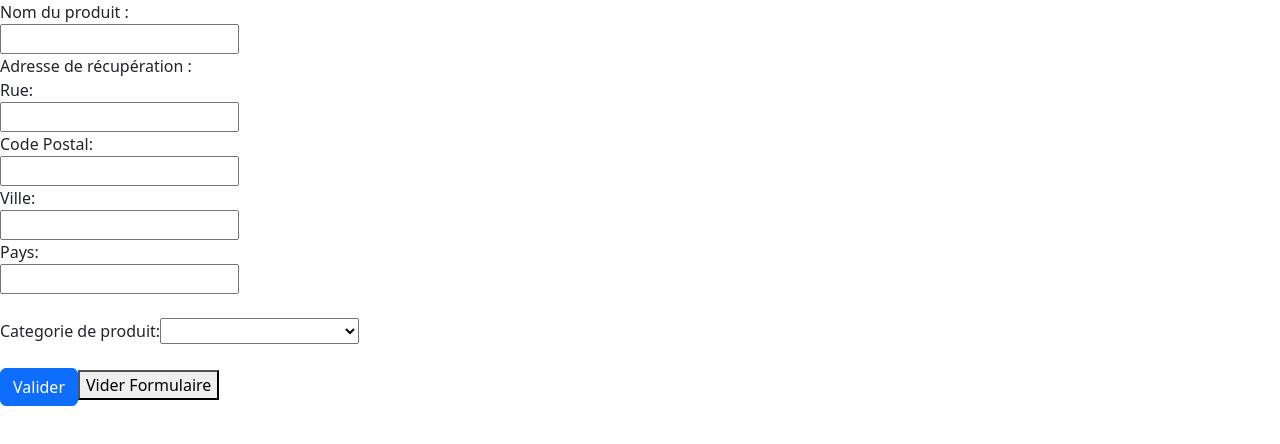
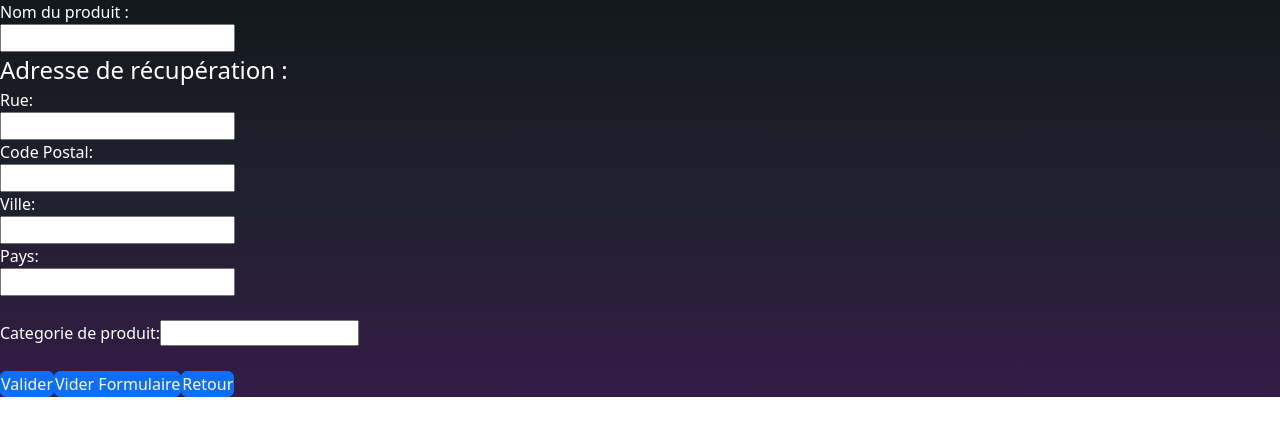
Before and after one commit to Mikrofus/projetTI2022, an Angular app: page /form-add-auction in a window 1280 px wide. Shown: the top 444 px of the page. Built offline with nearby package versions, Linux system fonts and the light colour scheme.

Commit message:
css + Ajout d'un Bouton retour + création de la route

```diff
--- a/src/app/app-routing.module.ts
+++ b/src/app/app-routing.module.ts
@@ -16,7 +16,7 @@ const routes:Routes=[
   },
 
   {
-    path:'', component:PageAccueilComponent
+    path:'root', component:PageAccueilComponent
   },
 
   {
--- a/src/app/form-add-auction/form-add-auction.component.css
+++ b/src/app/form-add-auction/form-add-auction.component.css
@@ -0,0 +1,10 @@
+*{
+  margin:0;
+  padding: 0;
+  color: white;
+
+}
+
+div{
+  background: linear-gradient(#13181d, #20212e, #341b47);
+}
--- a/src/app/form-add-auction/form-add-auction.component.html
+++ b/src/app/form-add-auction/form-add-auction.component.html
@@ -6,8 +6,8 @@
           <label>Nom du produit :</label><br>
           <input type="text" ngModel name="nameAuction">
           <br>
-          <label>Adresse de récupération :</label>
-          <br>
+          <fieldset>
+            <legend>Adresse de récupération :</legend>
             <label>Rue:</label><br>
             <input type="text" ngModel name="street"><br>
             <label>Code Postal:</label><br>
@@ -16,6 +16,7 @@
             <input  type="text" ngModel name="city"><br>
             <label>Pays:</label><br>
             <input  type="text" ngModel name="country"><br>
+          </fieldset>
           <br>
           <label>Categorie de produit:</label>
           <select ngModel name="Categorie">
@@ -25,9 +26,12 @@
           </select>
           <br><br>
           <button class="btn btn-primary">Valider</button>
-          <button type="button" (click)="resetForm(auctionForm)">Vider Formulaire</button>
+          <button class="btn btn-primary" type="button" (click)="resetForm(auctionForm)">Vider Formulaire</button>
+          <button class="btn btn-primary" routerLink="/root" routerLinkActive="active">Retour</button>
         </div>
       </form>
     </div>
   </div>
 </div>
+
+<router-outlet></router-outlet>
```
Lines whose indentation alone changed are shown as unchanged.
